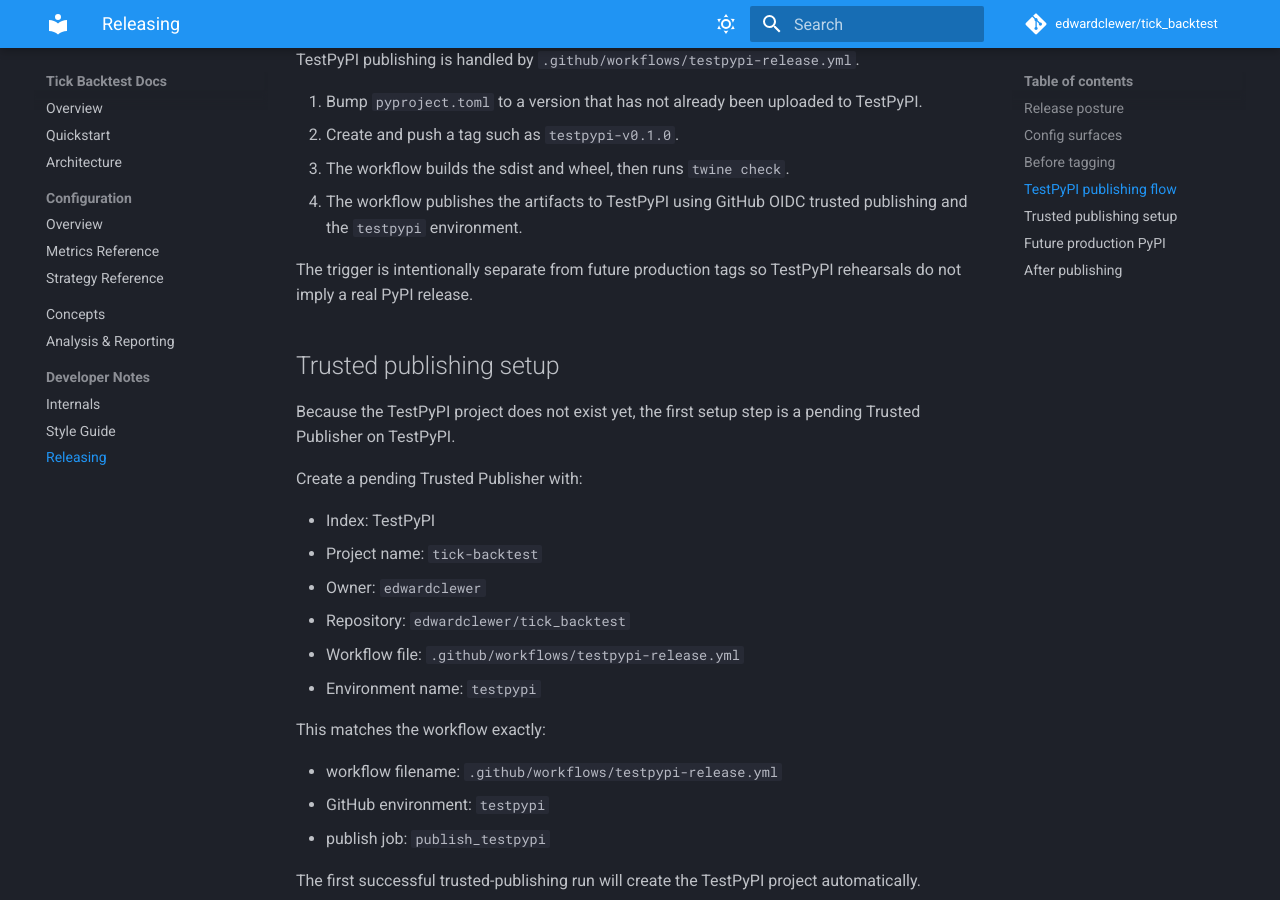
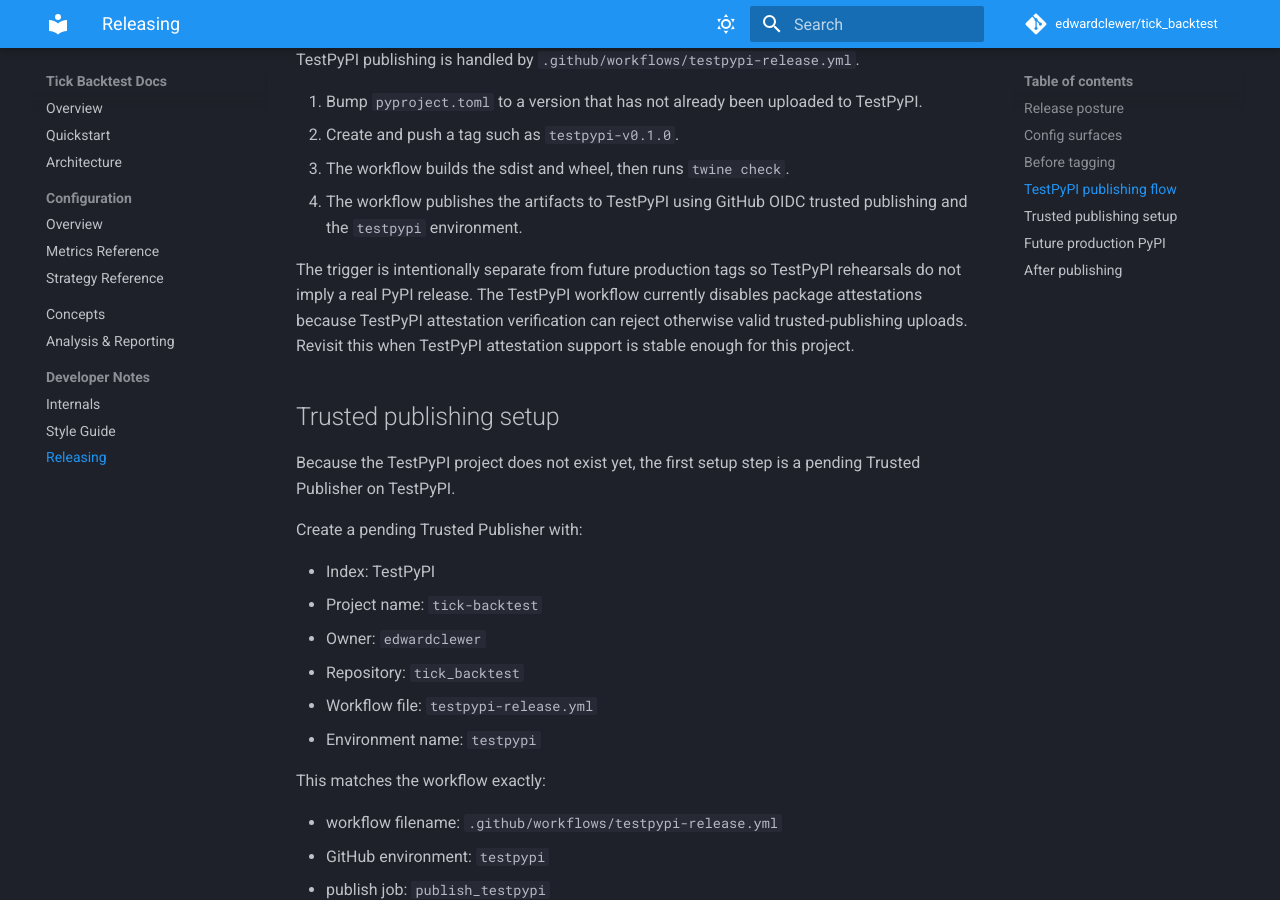
Before and after one commit to edwardclewer/tick_backtest, an MkDocs documentation site: the page built from docs/releasing.md, in a window 1280 px wide and 900 px high, scrolled down 1195 px. Built offline with MkDocs 1.6.1 and Material for MkDocs 9.7.7, drawn with Linux system fonts in a browser that asks for light colours; comment, search, counter and statistics services are not loaded.

Commit message:
Disable TestPyPI attestations in release workflow

```diff
--- a/docs/releasing.md
+++ b/docs/releasing.md
@@ -58,6 +58,7 @@
 4. The workflow publishes the artifacts to TestPyPI using GitHub OIDC trusted publishing and the `testpypi` environment.
 
 The trigger is intentionally separate from future production tags so TestPyPI rehearsals do not imply a real PyPI release.
+The TestPyPI workflow currently disables package attestations because TestPyPI attestation verification can reject otherwise valid trusted-publishing uploads. Revisit this when TestPyPI attestation support is stable enough for this project.
 
 ## Trusted publishing setup
 
@@ -68,8 +69,8 @@
 - Index: TestPyPI
 - Project name: `tick-backtest`
 - Owner: `edwardclewer`
-- Repository: `edwardclewer/tick_backtest`
-- Workflow file: `.github/workflows/testpypi-release.yml`
+- Repository: `tick_backtest`
+- Workflow file: `testpypi-release.yml`
 - Environment name: `testpypi`
 
 This matches the workflow exactly:
```
Also changed, not shown: 1 other file.
